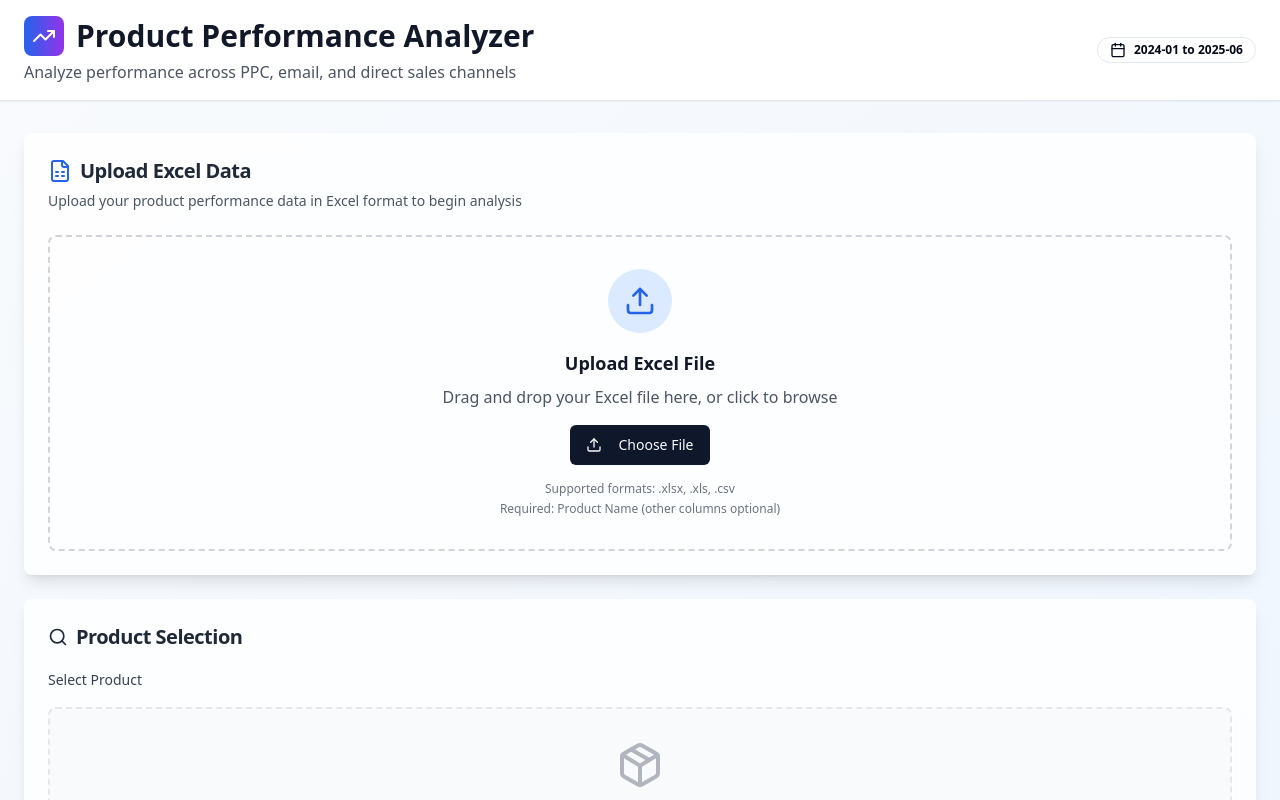
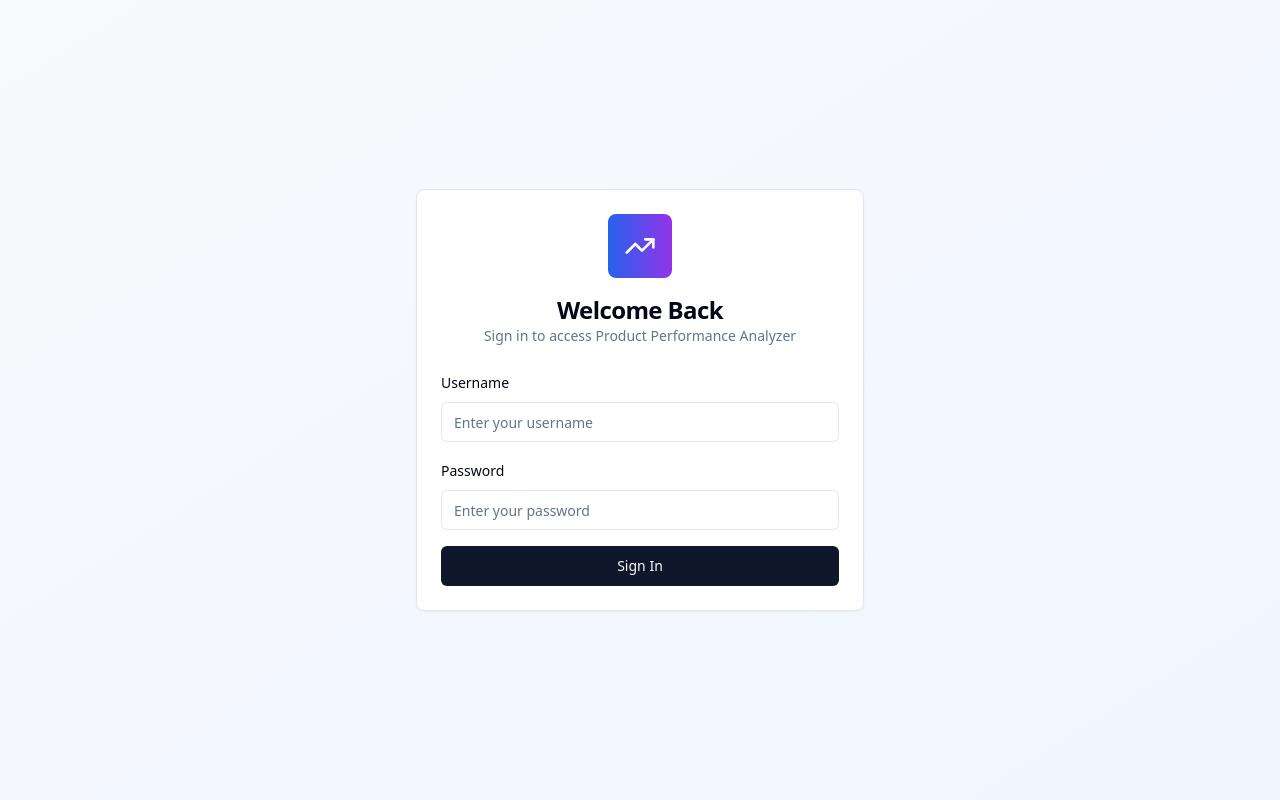
Before and after one commit to BerkeZavaro/trend-tracker-for-products, a React (Vite) app: page / in a window 1280 px wide. Shown: the top 800 px of the page. Built offline with nearby package versions, Linux system fonts and the light colour scheme.

Commit message:
Add login protection
Implement authentication context, login component, protected route, and logout functionality.

```diff
--- a/src/App.tsx
+++ b/src/App.tsx
@@ -5,6 +5,8 @@ import { TooltipProvider } from "@/components/ui/tooltip";
 import { QueryClient, QueryClientProvider } from "@tanstack/react-query";
 import { BrowserRouter, Routes, Route } from "react-router-dom";
 import { DataProvider } from "@/contexts/DataContext";
+import { AuthProvider } from "@/contexts/AuthContext";
+import ProtectedRoute from "@/components/ProtectedRoute";
 import Index from "./pages/Index";
 import NotFound from "./pages/NotFound";
 
@@ -12,19 +14,25 @@ const queryClient = new QueryClient();
 
 const App = () => (
   <QueryClientProvider client={queryClient}>
+    <AuthProvider>
       <DataProvider>
         <TooltipProvider>
           <Toaster />
           <Sonner />
           <BrowserRouter>
             <Routes>
-            <Route path="/" element={<Index />} />
+              <Route path="/" element={
+                <ProtectedRoute>
+                  <Index />
+                </ProtectedRoute>
+              } />
               {/* ADD ALL CUSTOM ROUTES ABOVE THE CATCH-ALL "*" ROUTE */}
               <Route path="*" element={<NotFound />} />
             </Routes>
           </BrowserRouter>
         </TooltipProvider>
       </DataProvider>
+    </AuthProvider>
   </QueryClientProvider>
 );
 
--- /dev/null
+++ b/src/components/Login.tsx
@@ -0,0 +1,90 @@
+
+import React, { useState } from 'react';
+import { Card, CardContent, CardDescription, CardHeader, CardTitle } from '@/components/ui/card';
+import { Input } from '@/components/ui/input';
+import { Button } from '@/components/ui/button';
+import { Label } from '@/components/ui/label';
+import { useAuth } from '@/contexts/AuthContext';
+import { TrendingUp, AlertCircle } from 'lucide-react';
+
+const Login = () => {
+  const [username, setUsername] = useState('');
+  const [password, setPassword] = useState('');
+  const [error, setError] = useState('');
+  const [isLoading, setIsLoading] = useState(false);
+  const { login } = useAuth();
+
+  const handleSubmit = (e: React.FormEvent) => {
+    e.preventDefault();
+    setIsLoading(true);
+    setError('');
+
+    // Simulate a brief loading state for better UX
+    setTimeout(() => {
+      const success = login(username, password);
+      if (!success) {
+        setError('Invalid username or password');
+      }
+      setIsLoading(false);
+    }, 500);
+  };
+
+  return (
+    <div className="min-h-screen bg-gradient-to-br from-slate-50 to-blue-50 flex items-center justify-center p-6">
+      <Card className="w-full max-w-md">
+        <CardHeader className="text-center space-y-4">
+          <div className="w-16 h-16 bg-gradient-to-r from-blue-600 to-purple-600 rounded-lg flex items-center justify-center mx-auto">
+            <TrendingUp className="w-8 h-8 text-white" />
+          </div>
+          <div>
+            <CardTitle className="text-2xl font-bold">Welcome Back</CardTitle>
+            <CardDescription>
+              Sign in to access Product Performance Analyzer
+            </CardDescription>
+          </div>
+        </CardHeader>
+        <CardContent>
+          <form onSubmit={handleSubmit} className="space-y-4">
+            <div className="space-y-2">
+              <Label htmlFor="username">Username</Label>
+              <Input
+                id="username"
+                type="text"
+                value={username}
+                onChange={(e) => setUsername(e.target.value)}
+                placeholder="Enter your username"
+                required
+              />
+            </div>
+            <div className="space-y-2">
+              <Label htmlFor="password">Password</Label>
+              <Input
+                id="password"
+                type="password"
+                value={password}
+                onChange={(e) => setPassword(e.target.value)}
+                placeholder="Enter your password"
+                required
+              />
+            </div>
+            {error && (
+              <div className="flex items-center gap-2 text-red-600 text-sm">
+                <AlertCircle className="w-4 h-4" />
+                {error}
+              </div>
+            )}
+            <Button
+              type="submit"
+              className="w-full"
+              disabled={isLoading}
+            >
+              {isLoading ? 'Signing In...' : 'Sign In'}
+            </Button>
+          </form>
+        </CardContent>
+      </Card>
+    </div>
+  );
+};
+
+export default Login;
--- /dev/null
+++ b/src/components/ProtectedRoute.tsx
@@ -0,0 +1,20 @@
+
+import React from 'react';
+import { useAuth } from '@/contexts/AuthContext';
+import Login from './Login';
+
+interface ProtectedRouteProps {
+  children: React.ReactNode;
+}
+
+const ProtectedRoute: React.FC<ProtectedRouteProps> = ({ children }) => {
+  const { isAuthenticated } = useAuth();
+
+  if (!isAuthenticated) {
+    return <Login />;
+  }
+
+  return <>{children}</>;
+};
+
+export default ProtectedRoute;
--- a/src/components/layout/AppHeader.tsx
+++ b/src/components/layout/AppHeader.tsx
@@ -1,12 +1,20 @@
 
 import { Badge } from '@/components/ui/badge';
-import { TrendingUp, Calendar } from 'lucide-react';
+import { Button } from '@/components/ui/button';
+import { TrendingUp, Calendar, LogOut } from 'lucide-react';
+import { useAuth } from '@/contexts/AuthContext';
 
 interface AppHeaderProps {
   appliedTimeFrame: { start: string; end: string };
 }
 
 const AppHeader = ({ appliedTimeFrame }: AppHeaderProps) => {
+  const { logout } = useAuth();
+
+  const handleLogout = () => {
+    logout();
+  };
+
   return (
     <div className="bg-white border-b shadow-sm">
       <div className="max-w-7xl mx-auto px-6 py-4">
@@ -25,6 +33,15 @@ const AppHeader = ({ appliedTimeFrame }: AppHeaderProps) => {
               <Calendar className="w-4 h-4 mr-2" />
               {appliedTimeFrame.start} to {appliedTimeFrame.end}
             </Badge>
+            <Button
+              variant="outline"
+              size="sm"
+              onClick={handleLogout}
+              className="flex items-center gap-2"
+            >
+              <LogOut className="w-4 h-4" />
+              Logout
+            </Button>
           </div>
         </div>
       </div>
--- /dev/null
+++ b/src/contexts/AuthContext.tsx
@@ -0,0 +1,50 @@
+
+import React, { createContext, useContext, useState, useEffect } from 'react';
+
+interface AuthContextType {
+  isAuthenticated: boolean;
+  login: (username: string, password: string) => boolean;
+  logout: () => void;
+}
+
+const AuthContext = createContext<AuthContextType | undefined>(undefined);
+
+export const useAuth = () => {
+  const context = useContext(AuthContext);
+  if (context === undefined) {
+    throw new Error('useAuth must be used within an AuthProvider');
+  }
+  return context;
+};
+
+export const AuthProvider: React.FC<{ children: React.ReactNode }> = ({ children }) => {
+  const [isAuthenticated, setIsAuthenticated] = useState<boolean>(false);
+
+  useEffect(() => {
+    // Check if user is already logged in on app load
+    const savedAuth = localStorage.getItem('marketily_auth');
+    if (savedAuth === 'true') {
+      setIsAuthenticated(true);
+    }
+  }, []);
+
+  const login = (username: string, password: string): boolean => {
+    if (username === 'marketily' && password === 'JPmMp860') {
+      setIsAuthenticated(true);
+      localStorage.setItem('marketily_auth', 'true');
+      return true;
+    }
+    return false;
+  };
+
+  const logout = () => {
+    setIsAuthenticated(false);
+    localStorage.removeItem('marketily_auth');
+  };
+
+  return (
+    <AuthContext.Provider value={{ isAuthenticated, login, logout }}>
+      {children}
+    </AuthContext.Provider>
+  );
+};
```
Lines whose indentation alone changed are shown as unchanged.
